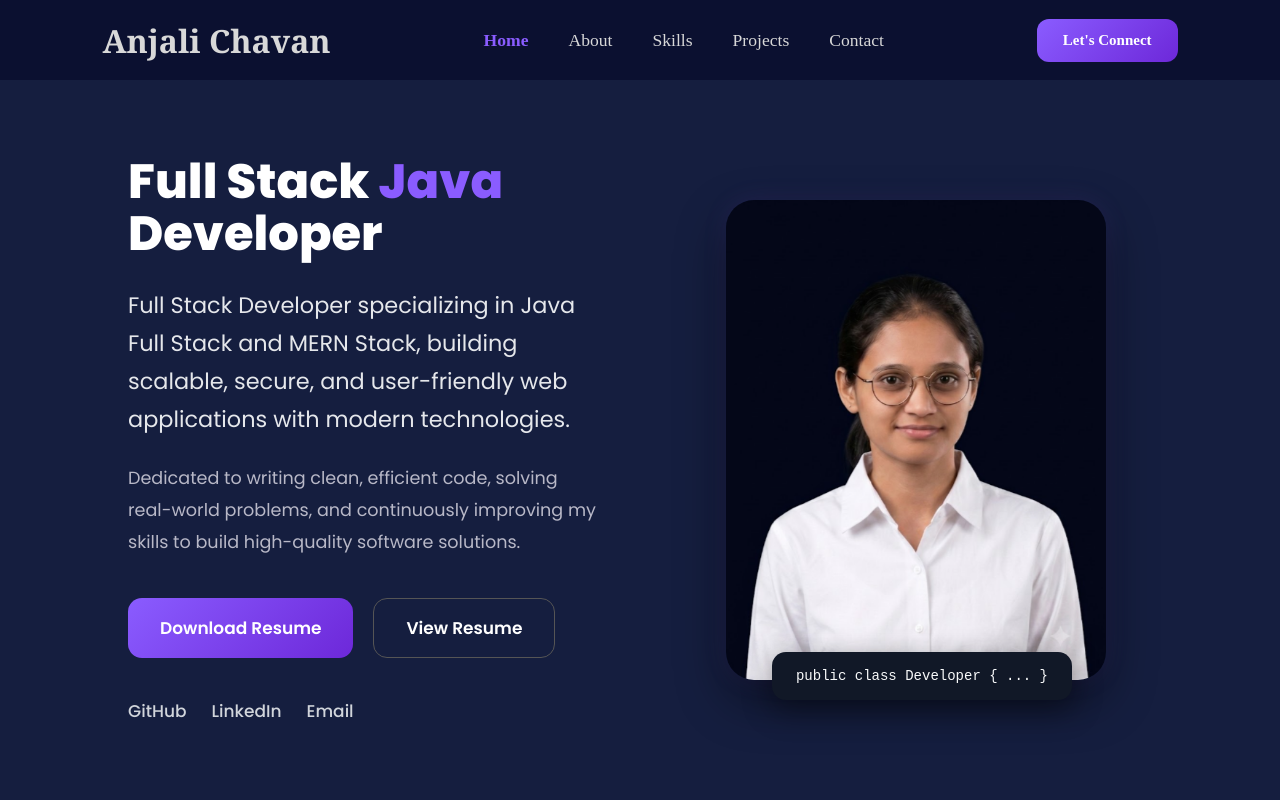
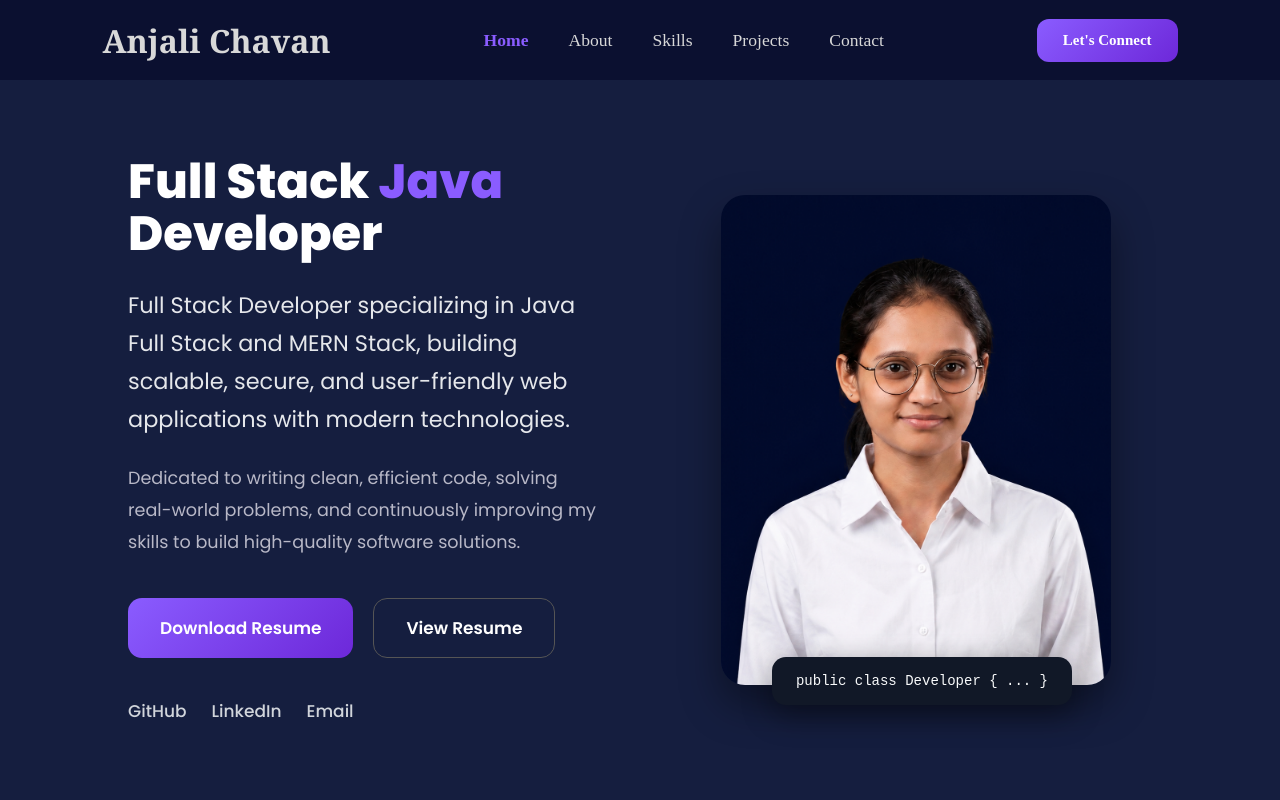
Before and after one commit to anjalichavan2003/portfolio-website, a React (Vite) app: page / in a window 1280 px wide. Shown: the top 800 px of the page. Built offline with nearby package versions, Linux system fonts and the light colour scheme.

Commit message:
Update Profile photo

```diff
--- a/src/components/Hero/Hero.css
+++ b/src/components/Hero/Hero.css
@@ -13,7 +13,6 @@
   align-items: center;
   gap: 80px;
   padding: 70px 10%;
-  /* background: #1d0d4a; */
   background: #151e3f;
   color: white;
   font-family: "Poppins", sans-serif;
@@ -127,49 +126,26 @@
   position: relative;
 }
 
-/* .hero-right img {
+.hero-right img {
   width: 100%;
-  max-width: 350px;
-  height: 450px;
+  /* max-width: 440px;
+  height: 500px; */
+  max-width: 390px;
+  height: 490px;
   object-fit: cover;
   border-radius: 24px;
   box-shadow: 0 20px 40px rgba(0, 0, 0, 0.4);
   transition: all 0.4s ease;
   cursor: pointer;
-  border: 2px solid rgba(139, 92, 246, 0.25);
-} */
-
-.hero-right img {
-  width: 100%;
-  max-width: 380px;
-  height: 480px;
-  object-fit: cover;
-
-  border-radius: 28px;
-
-  border: none;
-
-  box-shadow:
-    0 20px 50px rgba(0, 0, 0, 0.45),
-    0 0 25px rgba(139, 92, 246, 0.12);
-
-  transition: all 0.4s ease;
-  cursor: pointer;
+  /* border: 1px solid rgba(255, 255, 255, 0.06); */
 }
 
 .hero-right img:hover {
-  transform: translateY(-8px);
+  transform: translateY(-10px) scale(1.02);
+
   box-shadow:
-    0 30px 70px rgba(0, 0, 0, 0.55),
+    0 40px 80px rgba(0, 0, 0, 0.55),
     0 0 35px rgba(139, 92, 246, 0.18);
-}
-
-.hero-right img:hover {
-  transform: translateY(-10px) scale(1.03);
-  box-shadow:
-    0 10px 30px rgba(0, 0, 0, 0.4),
-    0 0 20px rgba(125, 136, 255, 0.3),
-    0 0 40px rgba(125, 136, 255, 0.2);
 }
 
 /* CODE CARD */
```
Also changed, not shown: src/components/Hero/Hero.jsx (+2 -5 lines), src/assets/images/Final.png (added), 1 other file (tests, documents, lock files or other folders).
